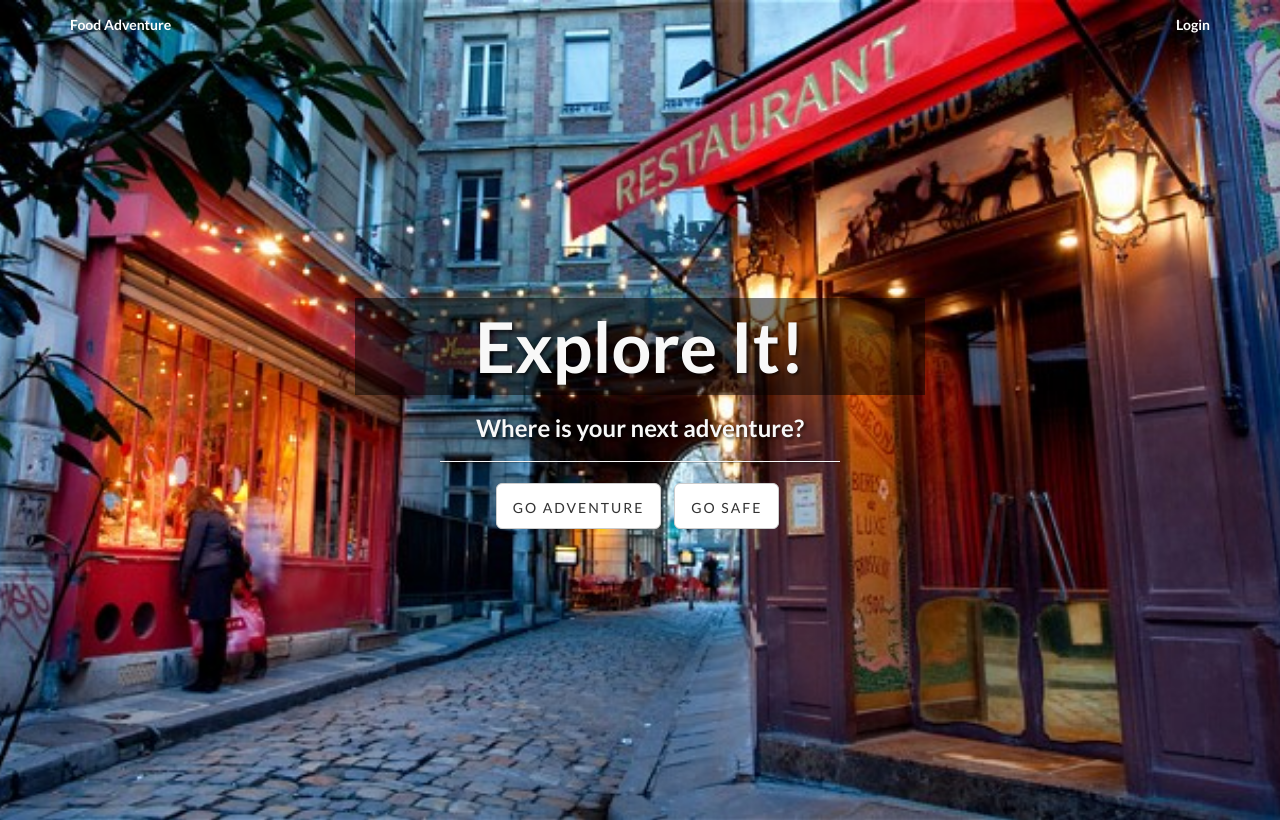
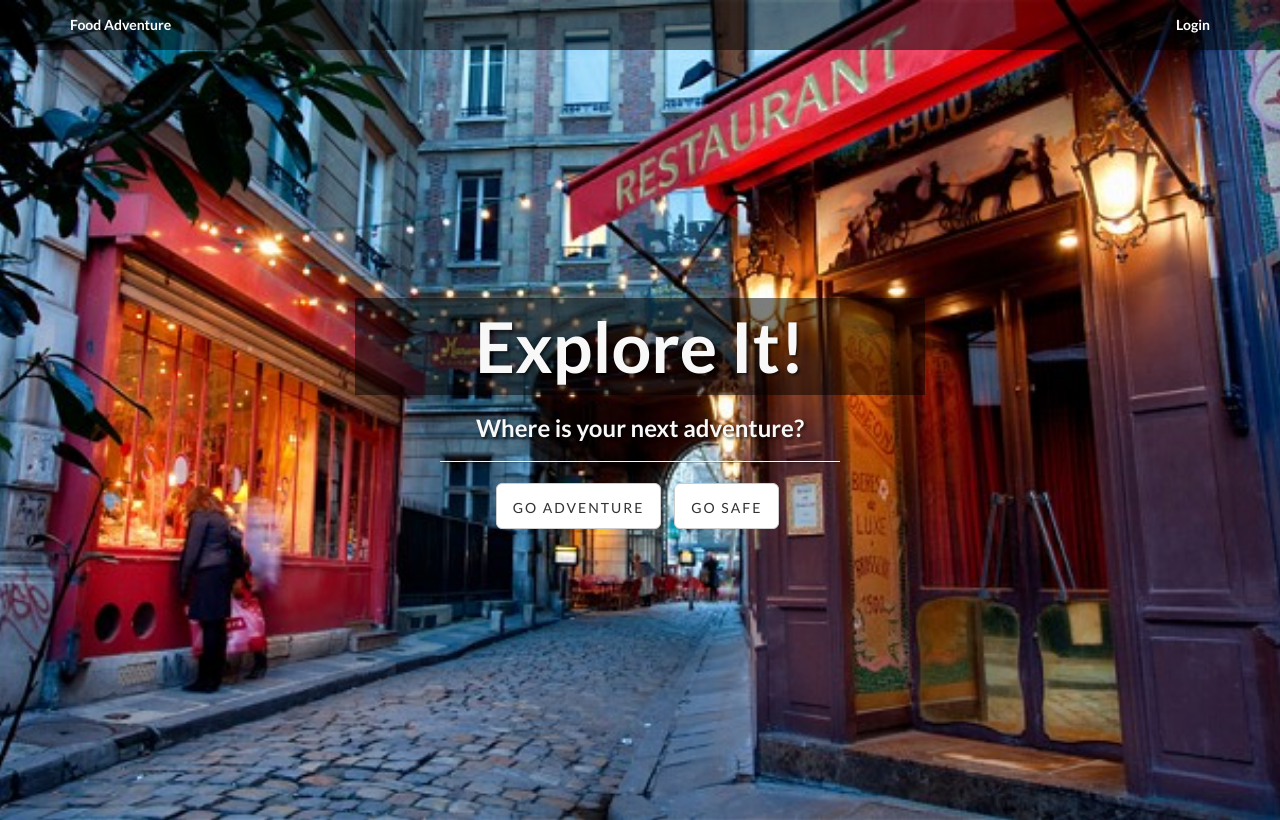
Before and after one commit to tinyjumbo/FoodChasing_Web, a Flask app: page / in a window 1280 px wide. Shown: the top 820 px of the page. Run offline with Flask 2, Linux system fonts and the light colour scheme; some libraries are stand-ins or nearby versions.

Commit message:
new nave bar

```diff
--- a/FlaskApp/web_app/static/css/landing-page.css
+++ b/FlaskApp/web_app/static/css/landing-page.css
@@ -37,6 +37,7 @@ h6 {
     height:20px;
     background-color:transparent;
     border:none;
+    background: rgba(0, 0, 0, 0.5);
 }
 #websitename{
 
```
